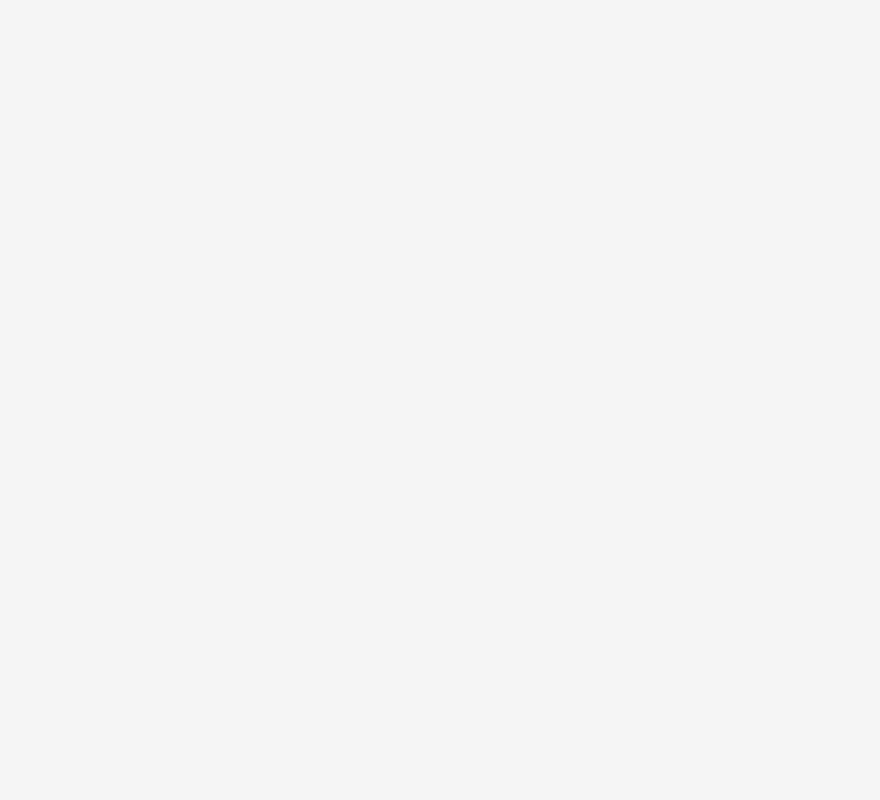
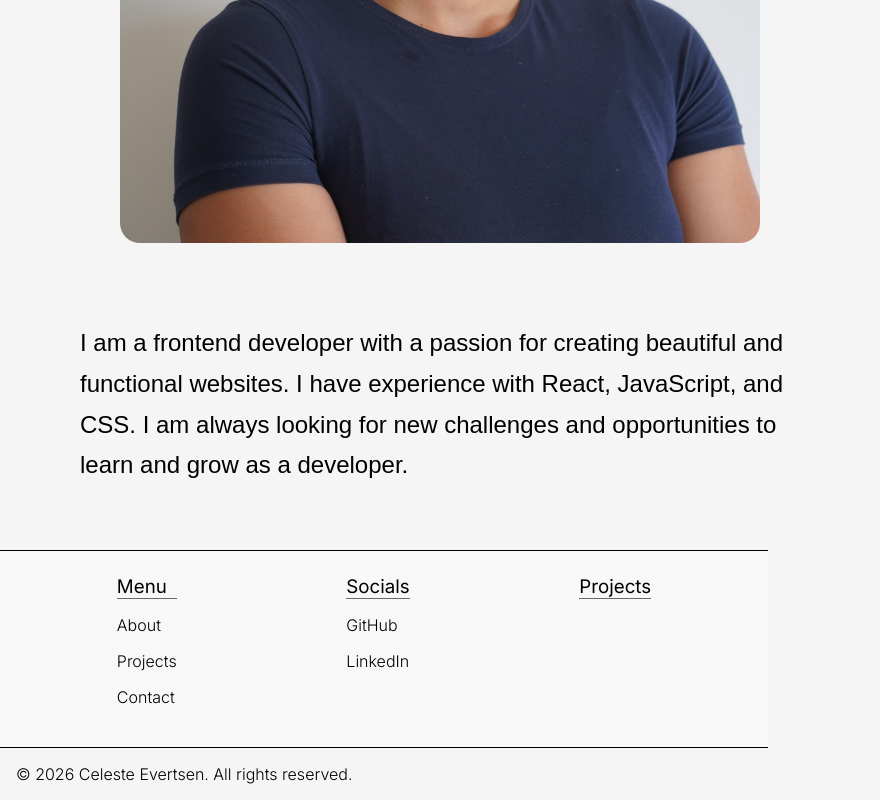
Before and after one commit to CelesteEvertsen/Portofolio, a Next.js app: page / in a window 768 px wide. Shown: the part 884-1684 px from the top of the page, 880 px wide, since content can reach past the window. Before the commit the page ends 895 px from the top, so only its background shows below. Built offline with nearby package versions, Linux system fonts and the light colour scheme.

Commit message:
Nå er layouten tilpasset Nettbrett

```diff
--- a/src/app/components/Footer/Footer.module.css
+++ b/src/app/components/Footer/Footer.module.css
@@ -1,77 +1,64 @@
-.footer{
-    display: flex;
-    flex-direction: column;
-    justify-content: center;
-    align-items: center;
-    padding: 20px;
-    border-top: #58310141 solid 1px;
-    box-shadow: 0px -2px 5px rgba(88, 49, 1, 0.1);
-h3{
-    font-size: 4rem;
-    font-weight: lighter;
-    text-align: center;
+
+.footerContainer {
+  display: flex;
+  flex-direction: row;
+  justify-content: space-around;
+  background-color: #f8f8f8;
+  border-bottom: 1px solid black;
+  border-top: 1px solid black;
+   margin: 2rem 3rem 0 3rem;
+  padding: 1.5rem 2rem;
 }
 
-div{
-    margin: 1rem;
+.menu,
+.social,
+.projects {
+  display: flex;
+  flex-direction: column;
+  gap: 1rem;
+  h3 {
+    border-bottom: 1px solid rgba(0, 0, 0, 0.579);
+    font-weight: 400;
+  }
 }
-section{
-    font-size: 3.5rem;
-    display: flex;
-    gap: 2rem;
-    margin: 1rem;
+.list {
+  list-style: none;
+  padding: 0;
+  color: black;
+  li {
+    padding-bottom: 1rem;
+
+
+  }
+}
+.link {
+  color: black;
+  text-decoration: none;
+  font-size: 1rem;
+  transition: color 0.3s ease;
+}
+.copyright{
+  margin: 1rem ;
 }
 
-}
-.link{
-    font-size: 2.5rem;
-    color: #583101 ;
-    display: flex;
-    align-items: center;
-}.link:hover{
-    color: black;
-}
-.copyright{
-    font-size: 0.8rem;
-    width: 99%;
-    text-align: right;
-
-}
-
-@media (max-width: 768px) {
+/* Nettbrett (768px – 1024px) */
+@media (min-width: 768px) and (max-width: 1024px) {
   .footer {
-    padding: 15px;
+    width: 100%;
   }
-
-  .footer h3 {
-    font-size: 2rem;
-  }
-
-  .footer section {
-    font-size: 1.8rem;
-    gap: 1.5rem;
-  }
-
-  .copyright {
-    font-size: 0.65rem;
+  .footerContainer {
+    width: 100%;
+    justify-content: space-around;
+    margin: 0;
+    padding: 1.5rem 2rem;
   }
 }
 
-@media (max-width: 480px) {
-  .footer {
-    padding: 10px;
-  }
-
-  .footer h3 {
-    font-size: 1.5rem;
-  }
-
-  .footer section {
-    font-size: 1.4rem;
-    gap: 1rem;
-  }
-
-  .copyright {
-    font-size: 0.55rem;
+/* Mobil */
+@media (max-width: 767px) {
+  .footerContainer {
+    justify-content: space-between;
+    margin: 2rem 1rem 0 1rem;
+    padding: 2.5rem 1rem;
   }
 }
--- a/src/app/components/Footer/Footer.tsx
+++ b/src/app/components/Footer/Footer.tsx
@@ -1,28 +1,62 @@
-import { FaGithub } from 'react-icons/fa'
-import { FaLinkedin } from 'react-icons/fa'
-import Link from 'next/link'
-import style from './Footer.module.css'
+import Link from "next/link";
+import style from "./Footer.module.css";
 
 export default function Footer() {
   return (
-    <>
     <footer className={style.footer}>
-      <div>
-        <h3>Where am I hiding?</h3>
-        <h3>Right here</h3>
+      <div className={style.footerContainer}>
+        <div className={style.menu}>
+          <h3>Menu</h3>
+          <ul className={style.list}>
+            <li>
+              <Link className={style.link} href="#about">
+                About
+              </Link>
+            </li>
+            <li>
+              <Link className={style.link} href="#projects">
+                Projects
+              </Link>
+            </li>
+            <li>
+              <Link className={style.link} href="#contact">
+                Contact
+              </Link>
+            </li>
+          </ul>
+        </div>
+        <div className={style.social}>
+          <h3>Socials</h3>
+          <ul className={style.list}>
+            <li>
+              <Link
+                className={style.link}
+                href="https://github.com/CelesteEvertsen"
+                target="_blank"
+                rel="noopener noreferrer"
+              >
+                GitHub
+              </Link>
+            </li>
+            <li>
+              <Link
+                className={style.link}
+                href="https://www.linkedin.com/in/celeste-evertsen-a860b734b/"
+                target="_blank"
+                rel="noopener noreferrer"
+              >
+                LinkedIn
+              </Link>
+            </li>
+          </ul>
+        </div>
+        <div className={style.projects}>
+          <h3>Projects</h3>
+        </div>
       </div>
-
-      <section>
-        <Link className={style.link} href="https://github.com/CelesteEvertsen" target="_blank" rel="noopener noreferrer">
-          <FaGithub />
-        </Link>
-        <Link className={style.link} href="https://www.linkedin.com/in/celeste-evertsen-a860b734b/" target="_blank" rel="noopener noreferrer">
-          <FaLinkedin />
-        </Link>
-      </section>
-
+      <div className={style.copyright}>
+        &copy; {new Date().getFullYear()} Celeste Evertsen. All rights reserved.
+      </div>
     </footer>
-     <p className={style.copyright}>© 2024 Celeste Evertsen. All rights reserved.</p>
-    </>
-  )
+  );
 }
--- a/src/app/components/Header/Header.module.css
+++ b/src/app/components/Header/Header.module.css
@@ -84,7 +84,8 @@
   }
 }
 
-@media (max-width: 980px) {
+/* Nettbrett (768px – 1024px) */
+@media (min-width: 768px) and (max-width: 1024px) {
   .headerContainer {
     flex-direction: column;
     height: auto;
@@ -92,22 +93,24 @@
   }
 
   .image {
-    height: 100%;
-    width: 100%;
-    margin: 0;
-    border-radius: 0 0px 20px 20px;
+    width: 40rem;
+    height: 40rem;
+    border-radius: 20px;
+    order: 2;
   }
 
   .content {
+    display: contents;
     width: 100vw;
     margin: 0;
     padding: 0rem;
   }
 
   .content h1 {
-    font-size: 2rem;
-    margin-bottom: 0.5rem;
-    width: 100vw;
+    font-size: 5rem;
+    margin-bottom: 0;
+    line-height: 1.5;
+    order: 1;
   }
 
   .content h2 {
@@ -115,16 +118,24 @@
     margin-top: 0.5rem;
     margin-bottom: 1rem;
     font-size: 1.2rem;
+    order: 3;
+    display: none;
   }
 
   .content p {
     margin-left: 0;
     width: 100%;
     font-size: 1.5rem;
+    order: 4;
+  }
+  .scrollReminder {
+    display: none;
   }
 }
 
-@media (max-width: 768px) {
+/* Mobil */
+
+@media (max-width: 767px) {
   .headerContainer {
     flex-direction: column;
     padding: 0;
@@ -165,12 +176,9 @@
     font-weight: lighter;
     font-size: 1rem;
     width: 25rem;
-    margin: 1rem 0;
-    padding: 0;
     order: 3;
     text-align: center;
   }
-
 
   .scrollReminder {
     display: none;
--- a/src/app/components/Navigation/Navigation.module.css
+++ b/src/app/components/Navigation/Navigation.module.css
@@ -18,12 +18,21 @@
   }
 }
 
-@media (max-width: 1024px) {
-    .navContainer{
-        border-top: none;
-        margin: 0rem 1rem 2rem 1rem;
-       padding: 2rem 1.5rem;
-    }
+/* Nettbrett (768px – 1024px) */
+@media (min-width: 768px) and (max-width: 1024px) {
+  .logo {
+    width: 250px;
+    height: 65px;
+  }
+}
+
+/* Mobil */
+@media (max-width: 768px) {
+  .navContainer {
+    border-top: none;
+    margin: 0rem 1rem 2rem 1rem;
+    padding: 2rem 1.5rem;
+  }
   .navList {
     display: none;
     li {
--- a/src/app/layout.tsx
+++ b/src/app/layout.tsx
@@ -1,7 +1,7 @@
 import type { Metadata } from "next";
 import { Inter } from "next/font/google";
 import "./globals.css"
-/* import Footer from "./components/Footer/Footer"; */
+import Footer from "./components/Footer/Footer";
 import Navigation from "./components/Navigation/Navigation";
 
 const heartIcon =
@@ -28,7 +28,7 @@ export default function RootLayout({
       <body>
         <Navigation />
         {children}
-       {/*   <Footer/> */}
+         <Footer/>
       </body>
 
     </html>
```
